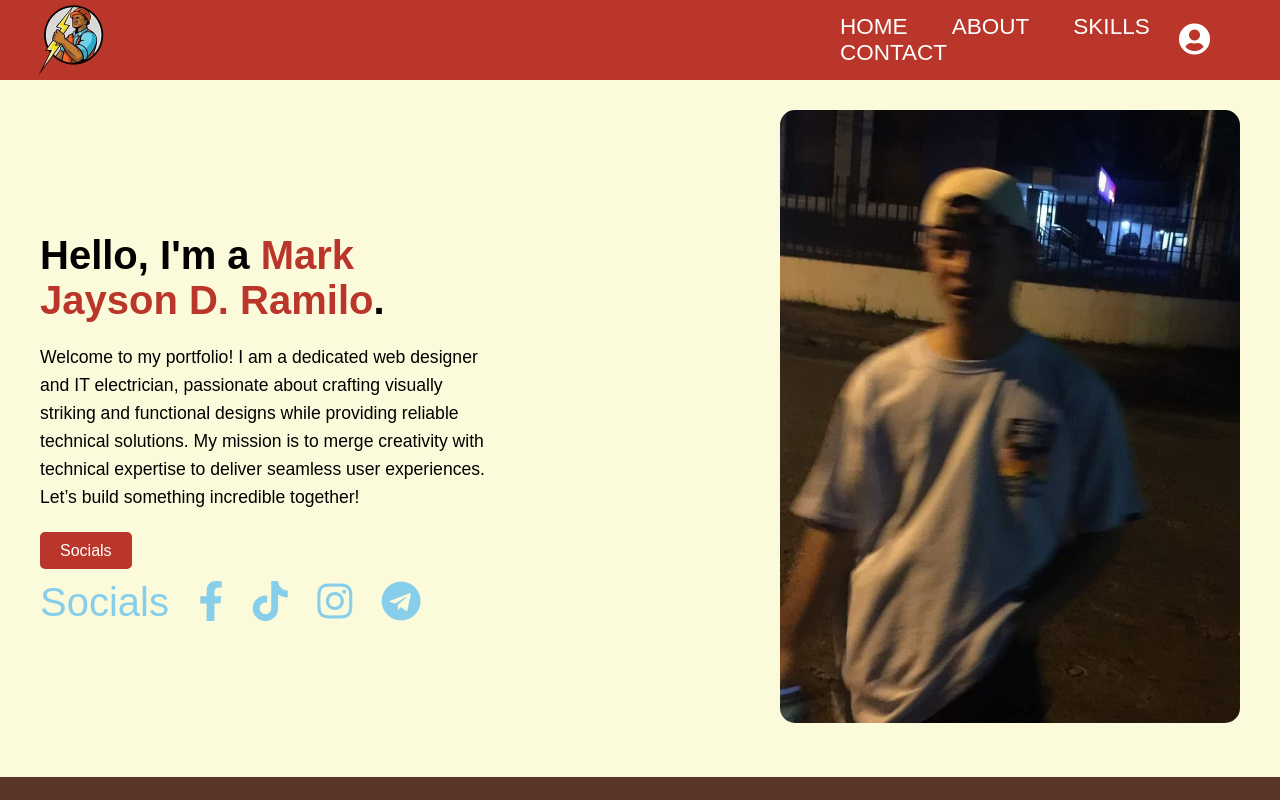
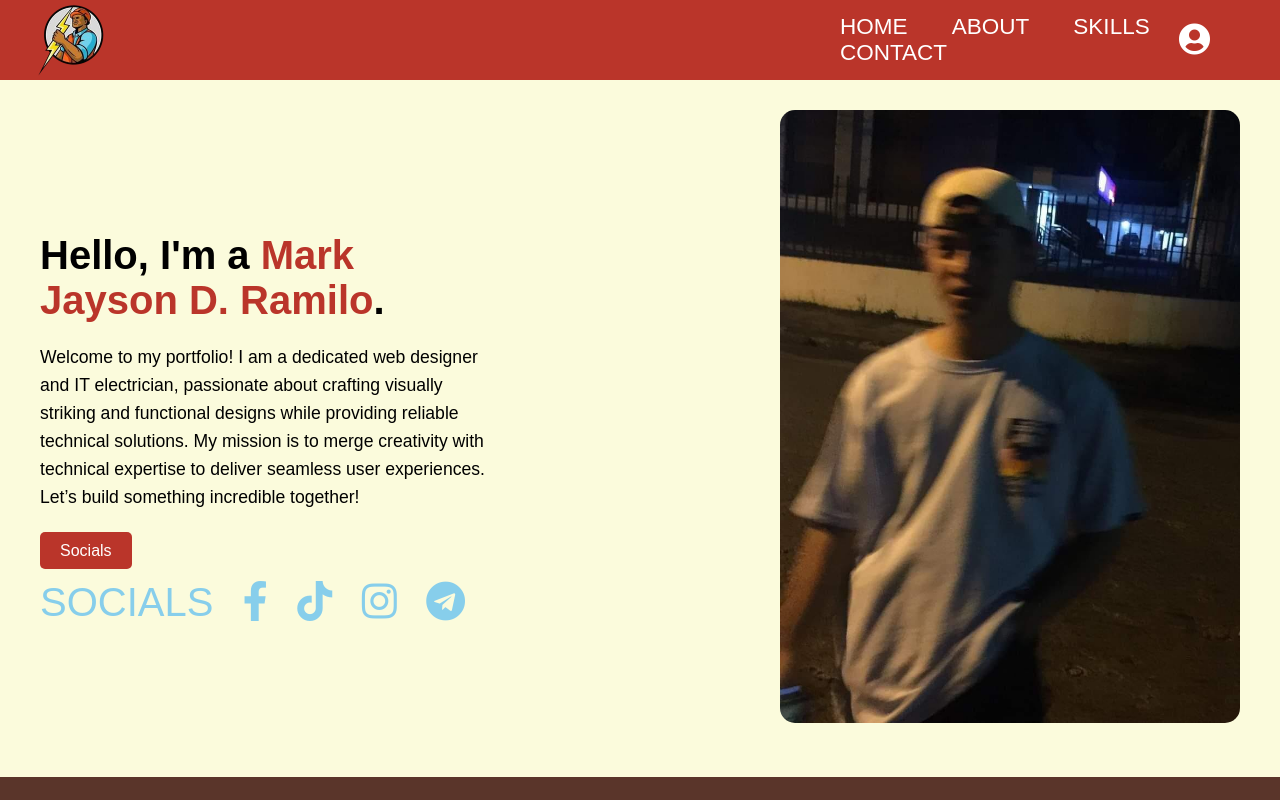
Before and after one commit to shampooday/Hands-On-Finals-ni-Ramilo, a plain HTML site: page index.html in a window 1280 px wide. Shown: the top 800 px of the page. Drawn offline with Linux system fonts and the light colour scheme.

Commit message:
index.html

```diff
--- a/index.html
+++ b/index.html
@@ -34,7 +34,7 @@
 
                 </div>
                 <div class="social-links">
-                    <a href="#socials">Socials<span></span></a>
+                    <a href="#socials">SOCIALS<span></span></a>
                     <a href="https://www.facebook.com/mj.ramilo.825225"><i class="fab fa-facebook-f"></i></a>
                     <a href="https://www.tiktok.com/@shootshotshit00?_t=8rvzECuzZUW&_r=1"><i class="fab fa-tiktok"></i></a>
                     <a href="https://www.instagram.com/frui_tcocktail/"><i class="fab fa-instagram"></i></a>
```
